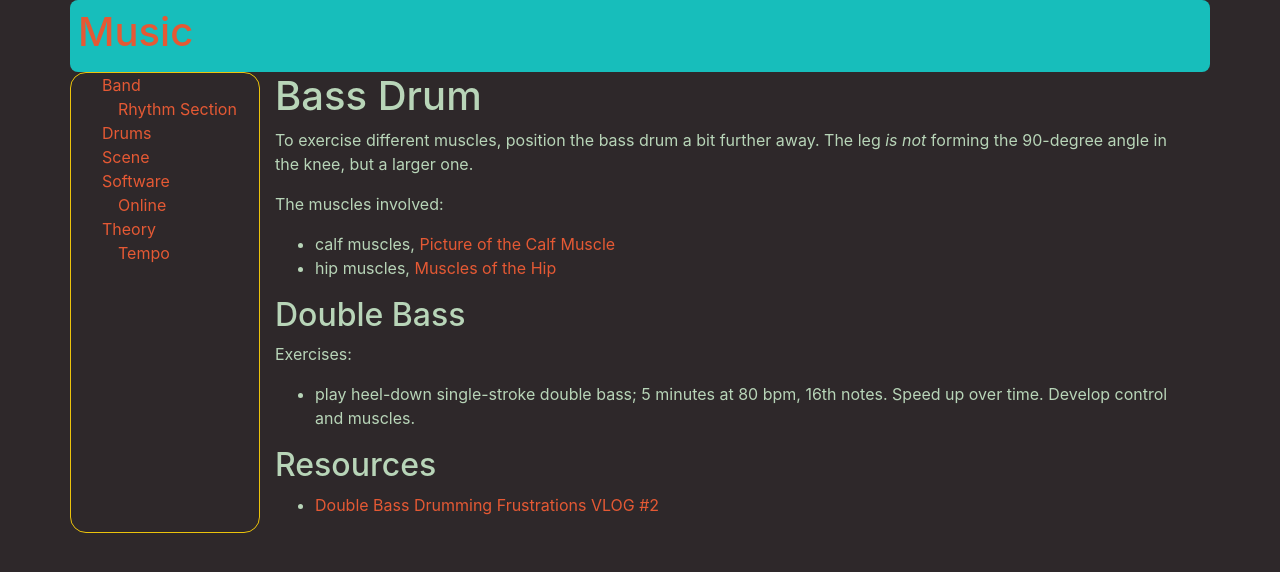
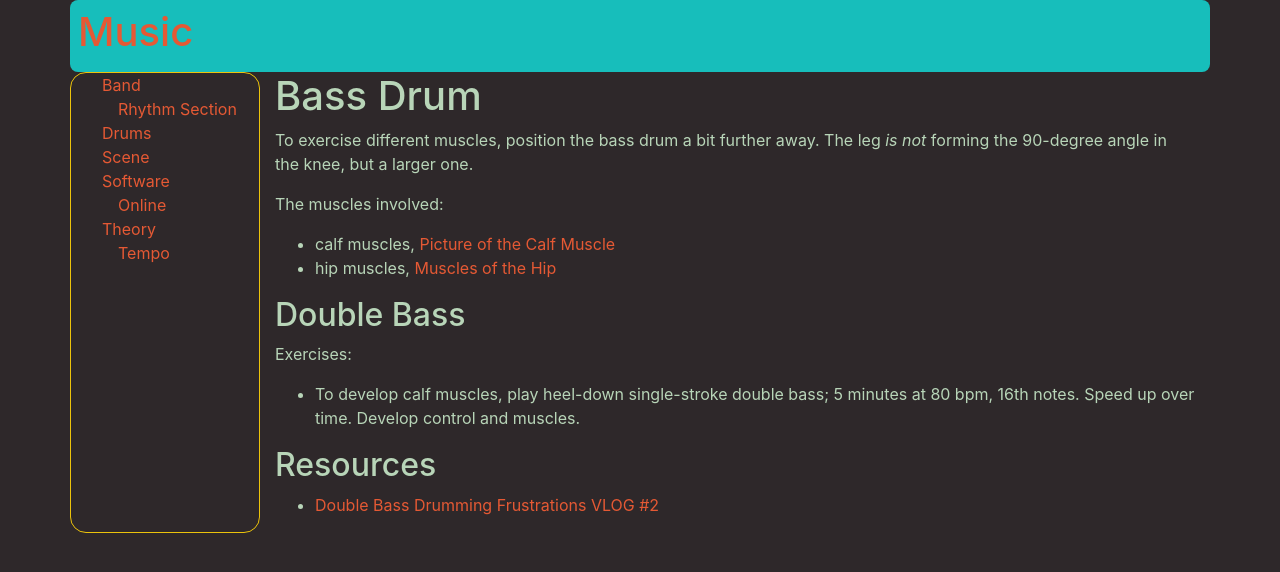
Before and after one commit to MisterY/music-site, a Jekyll site: the page built from drums/bass.md, in a window 1280 px wide. Shown: the top 572 px of the page. Built offline with Jekyll 4.4.1, drawn with Linux system fonts in a browser that asks for light colours; nearby versions of some CDN libraries; our own code applies the rules of GitHub Pages for plain Markdown files.

Commit message:
exercise description

```diff
--- a/drums/bass.md
+++ b/drums/bass.md
@@ -11,7 +11,7 @@ The muscles involved:
 
 Exercises:
 
-- play heel-down single-stroke double bass; 5 minutes at 80 bpm, 16th notes. Speed up over time. Develop control and muscles.
+- To develop calf muscles, play heel-down single-stroke double bass; 5 minutes at 80 bpm, 16th notes. Speed up over time. Develop control and muscles.
 
 ## Resources
 
```
